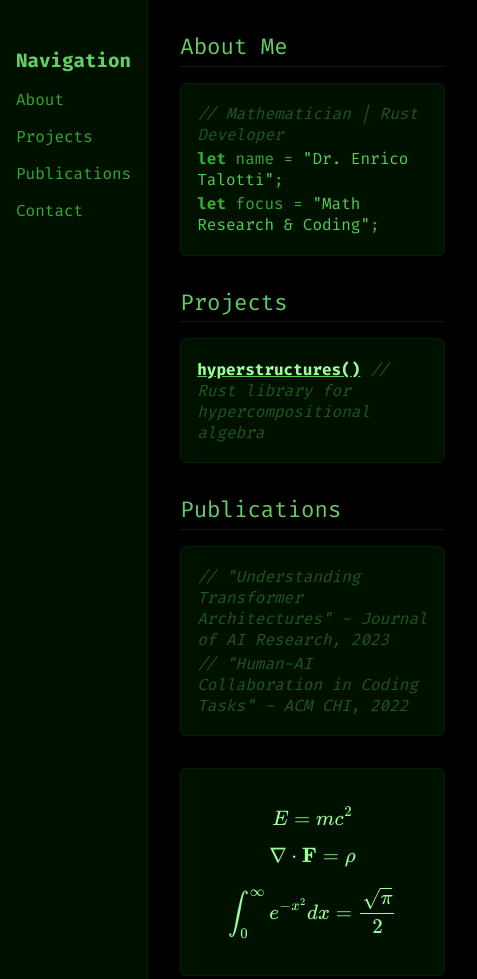
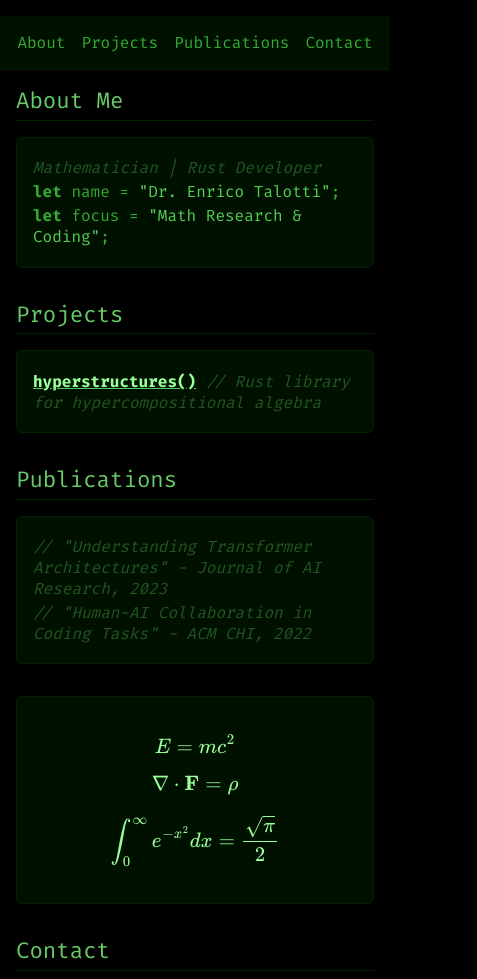
Before and after one commit to enh11/enh.github.io, a plain HTML site: page index.html in a window 390 px wide. Shown: the top 979 px of the page, 477 px wide, since content can reach past the window. Drawn offline with nearby package versions, Linux system fonts and the light colour scheme.

Commit message:
updated index
updated index and added css

```diff
--- a/index.html
+++ b/index.html
@@ -9,97 +9,12 @@
   <script id="MathJax-script" async
     src="https://cdn.jsdelivr.net/npm/mathjax@3/es5/tex-mml-chtml.js">
   </script>
-<style>
-  body {
-    margin: 0;
-    font-family: 'Fira Code', monospace;
-    background-color: #000000; /* black terminal */
-    color: #33aa33; /* soft green text */
-  }
-
-  a { color: #33aa33; text-decoration: none; }
-  a:hover { text-decoration: underline; }
-
-  .container {
-    display: flex;
-    min-height: 100vh;
-  }
-
-  /* Sidebar */
-  .sidebar {
-    width: 220px;
-    background-color: #001100;
-    padding: 2rem 1rem;
-    border-right: 1px solid #002200;
-  }
-
-  .sidebar h2 {
-    color: #66cc66;
-    font-size: 1.2rem;
-    margin-bottom: 1rem;
-  }
-
-  .sidebar ul { list-style: none; padding-left: 0; }
-  .sidebar li { margin: 1rem 0; }
-
-  /* Main Content */
-  .main {
-    flex: 1;
-    padding: 2rem;
-  }
-
-  .section-title {
-    color: #66cc66;
-    font-size: 1.4rem;
-    border-bottom: 1px solid #002200;
-    margin-bottom: 1rem;
-    padding-bottom: 0.3rem;
-  }
-
-  .code-box {
-    background-color: #001100;
-    border: 1px solid #002200;
-    padding: 1rem;
-    border-radius: 6px;
-    margin-bottom: 2rem;
-  }
-
-  .code-line { margin: 0.2rem 0; }
-
-  /* Syntax highlighting */
-  .keyword { color: #33aa33; font-weight: bold; }
-  .string { color: #55cc55; }
-  .comment { color: #225522; font-style: italic; }
-  .function { color: #66cc66; }
-  .function.link {
-    color: #99ff99;       /* brighter green */
-    font-weight: bold;
-    text-decoration: underline;
-    text-decoration-color: #55cc55;
-  }
-
-.function.link:hover {
-  color: #ccffcc;       /* even lighter on hover */
-  text-shadow: 0 0 6px #55ff55; /* subtle glow */
-}
-
-  /* Math styling */
-  .math {
-    background-color: #001100;
-    border: 1px solid #002200;
-    padding: 1rem;
-    border-radius: 6px;
-    margin-bottom: 2rem;
-    font-size: 1.1rem;
-    color: #99ff99;
-  }
-
-  footer { text-align: center; color: #225522; font-size: 0.9rem; margin-top: 3rem; }
-</style>
+  <link rel="stylesheet" href="style.css">
 </head>
 <body>
 
 <div class="container">
+<div class="wrapper">
   <div class="sidebar">
     <h2>Navigation</h2>
     <ul>
@@ -110,12 +25,13 @@
     </ul>
   </div>
 
+
   <div class="main">
     <!-- About Me -->
     <section id="about">
       <div class="section-title">About Me</div>
       <div class="code-box">
-        <div class="code-line"><span class="comment">// Mathematician | Rust Developer</span></div>
+        <div class="code-line"><span class="comment"> Mathematician | Rust Developer</span></div>
         <div class="code-line"><span class="keyword">let</span> name = <span class="string">"Dr. Enrico Talotti"</span>;</div>
         <div class="code-line"><span class="keyword">let</span> focus = <span class="string">"Math Research & Coding"</span>;</div>
       </div>
@@ -164,6 +80,7 @@
     </footer>
   </div>
   </div>
+</div>
 
 </body>
 </html>
--- /dev/null
+++ b/style.css
@@ -0,0 +1,167 @@
+/* Base Styles */
+body {
+  margin: 0;
+  font-family: 'Fira Code', monospace;
+  background-color: #000000;
+  color: #33aa33;
+}
+
+a { color: #33aa33; text-decoration: none; }
+a:hover { text-decoration: underline; }
+
+.container {
+  display: flex;
+  justify-content: center;
+  min-height: 100vh;
+}
+
+.wrapper {
+  display: flex;
+  width: 100%;
+  max-width: 800px;
+}
+
+/* Sidebar / Navigation */
+.sidebar {
+  width: 220px;
+  background-color: #001100;
+  padding: 2rem 1rem;
+  border-right: 1px solid #002200;
+}
+
+.sidebar h2 {
+  color: #66cc66;
+  font-size: 1.2rem;
+  margin-bottom: 1rem;
+}
+
+.sidebar ul {
+  list-style: none;
+  padding-left: 0;
+  margin: 0;
+  display: flex;
+  flex-direction: column;
+  gap: 1rem;
+}
+
+.sidebar li { margin: 0; }
+
+/* Main Content */
+.main {
+  flex: 1;
+  padding: 2rem;
+}
+
+.section-title {
+  color: #66cc66;
+  font-size: 1.4rem;
+  border-bottom: 1px solid #002200;
+  margin-bottom: 1rem;
+  padding-bottom: 0.3rem;
+}
+
+.code-box {
+  background-color: #001100;
+  border: 1px solid #002200;
+  padding: 1rem;
+  border-radius: 6px;
+  margin-bottom: 2rem;
+}
+
+.code-line { margin: 0.2rem 0; }
+
+/* Syntax highlighting */
+.keyword { color: #33aa33; font-weight: bold; }
+.string { color: #55cc55; }
+.comment { color: #225522; font-style: italic; }
+.function { color: #66cc66; }
+.function.link {
+  color: #99ff99;
+  font-weight: bold;
+  text-decoration: underline;
+  text-decoration-color: #55cc55;
+}
+.function.link:hover {
+  color: #ccffcc;
+  text-shadow: 0 0 6px #55ff55;
+}
+
+/* Math styling */
+.math {
+  background-color: #001100;
+  border: 1px solid #002200;
+  padding: 1rem;
+  border-radius: 6px;
+  margin-bottom: 2rem;
+  font-size: 1.1rem;
+  color: #99ff99;
+}
+
+footer {
+  text-align: center;
+  color: #225522;
+  font-size: 0.9rem;
+  margin-top: 3rem;
+}
+
+/* Base: desktop */
+.wrapper {
+  display: flex; /* sidebar left, main right */
+  width: 100%;
+  max-width: 800px;
+}
+
+.sidebar {
+  width: 220px;
+  background-color: #001100;
+  padding: 2rem 1rem;
+  border-right: 1px solid #002200;
+  display: flex;
+  flex-direction: column;
+}
+
+.sidebar ul {
+  display: flex;
+  flex-direction: column; /* vertical links */
+  gap: 1rem;
+}
+
+/* Responsive: move sidebar to top for mobile/tablet */
+@media (max-width: 768px) {
+  .wrapper {
+    flex-direction: column; /* stack navbar on top, main below */
+    align-items: center;    /* center both sidebar and main */
+        padding: 1rem 1rem;
+
+  }
+
+  .sidebar {
+    width: 100%;            /* fill the wrapper width */
+    max-width: 800px;       /* same as main content */
+    flex-direction: row;    /* horizontal links */
+    justify-content: center;
+    padding: 1rem;
+    border-right: none;
+    border-bottom: 1px solid #002200;
+  }
+
+  .sidebar h2 { display: none; }
+
+  .sidebar ul {
+    display: flex;
+    flex-direction: row;
+    flex-wrap: wrap;
+    justify-content: center;
+    gap: 1rem;
+    margin: 0;
+    padding: 0;
+  }
+
+  .sidebar li { margin: 0; }
+
+  .main {
+    width: 100%;
+    max-width: 800px; /* match the navbar width */
+    padding: 1rem;
+  }
+}
```
Lines whose indentation alone changed are shown as unchanged.
